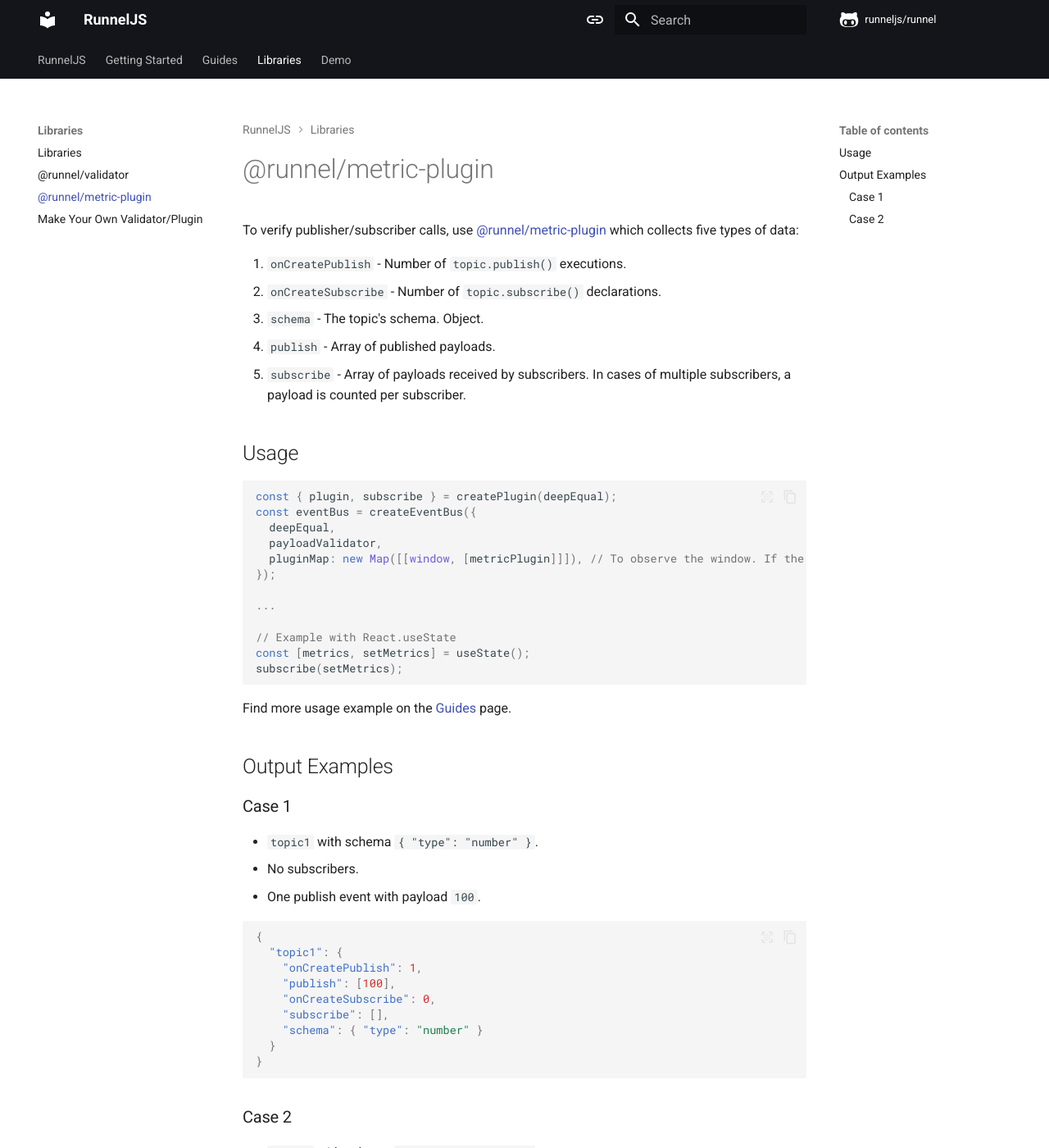
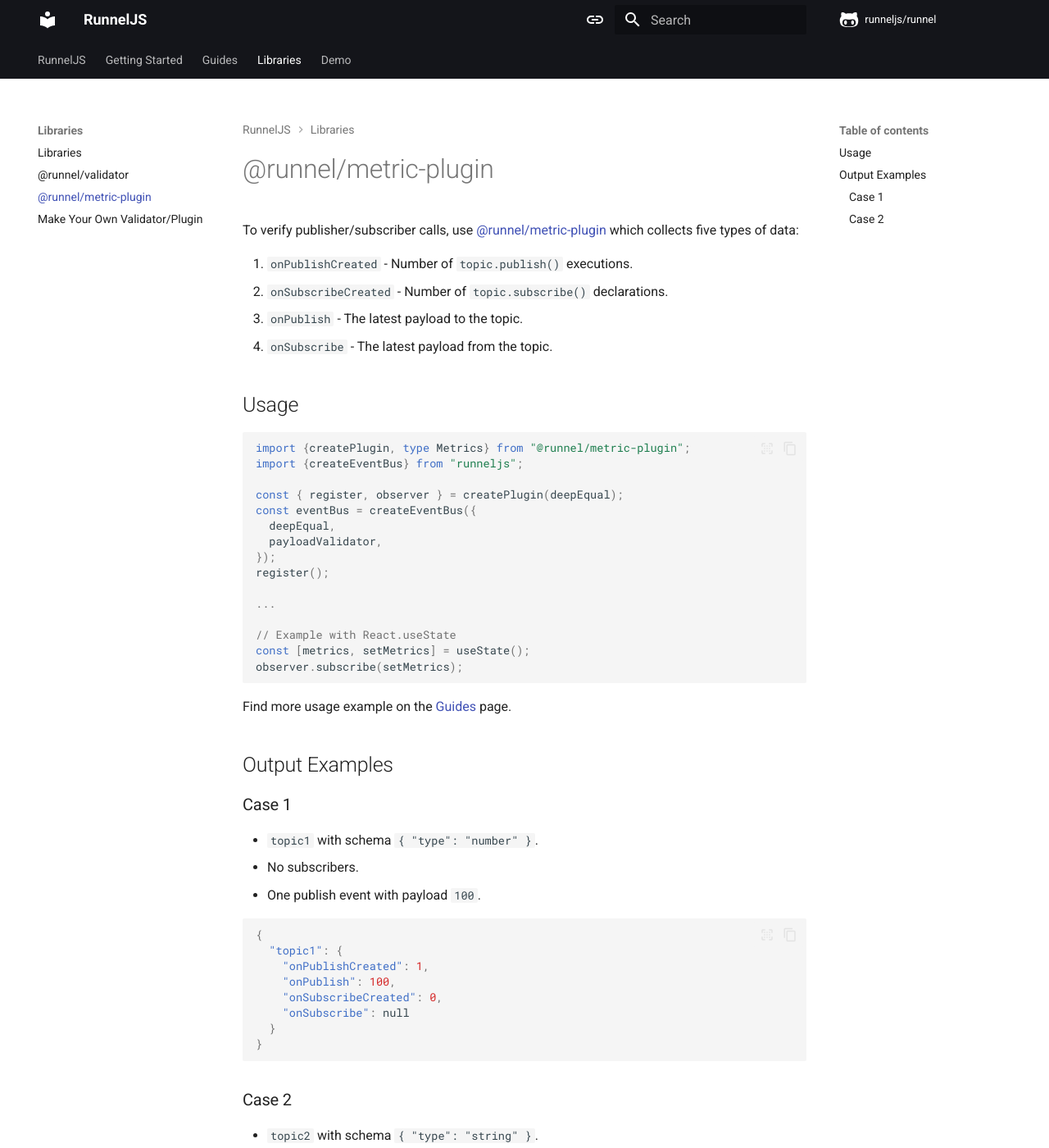
Before and after one commit to runneljs/docs, an MkDocs documentation site: the page built from docs/libraries/runnel-metric-plugin.md, in a window 1280 px wide and 1400 px high. Shown: the whole window at 82% size. Built offline with MkDocs 1.6.1 and Material for MkDocs 9.7.7, drawn with Linux system fonts in a browser that asks for light colours; comment, search, counter and statistics services are not loaded; some of the changed text lies outside the part shown.

Commit message:
[#customEvents] New way to integrate plugins

````diff
--- a/docs/libraries/runnel-metric-plugin.md
+++ b/docs/libraries/runnel-metric-plugin.md
@@ -2,27 +2,29 @@
 
 To verify publisher/subscriber calls, use [@runnel/metric-plugin](https://www.npmjs.com/package/@runnel/metric-plugin) which collects five types of data:
 
-1. `onCreatePublish` - Number of `topic.publish()` executions.
-1. `onCreateSubscribe` - Number of `topic.subscribe()` declarations.
-1. `schema` - The topic's schema. Object.
-1. `publish` - Array of published payloads.
-1. `subscribe` - Array of payloads received by subscribers. In cases of multiple subscribers, a payload is counted per subscriber.
+1. `onPublishCreated` - Number of `topic.publish()` executions.
+1. `onSubscribeCreated` - Number of `topic.subscribe()` declarations.
+1. `onPublish` - The latest payload to the topic.
+1. `onSubscribe` - The latest payload from the topic.
 
 ## Usage
 
 ```ts
-const { plugin, subscribe } = createPlugin(deepEqual);
+import {createPlugin, type Metrics} from "@runnel/metric-plugin";
+import {createEventBus} from "runneljs";
+
+const { register, observer } = createPlugin(deepEqual);
 const eventBus = createEventBus({
   deepEqual,
   payloadValidator,
-  pluginMap: new Map([[window, [metricPlugin]]]), // To observe the window. If the `scope` is smaller than the specified plugin scope, the specified plugin will not function.
 });
+register();
 
 ...
 
 // Example with React.useState
 const [metrics, setMetrics] = useState();
-subscribe(setMetrics);
+observer.subscribe(setMetrics);
 ```
 
 Find more usage example on the [Guides](../guides.md) page.
@@ -38,11 +40,10 @@ Find more usage example on the [Guides](../guides.md) page.
 ```json
 {
   "topic1": {
-    "onCreatePublish": 1,
-    "publish": [100],
-    "onCreateSubscribe": 0,
-    "subscribe": [],
-    "schema": { "type": "number" }
+    "onPublishCreated": 1,
+    "onPublish": 100,
+    "onSubscribeCreated": 0,
+    "onSubscribe": null
   }
 }
 ```
@@ -56,11 +57,10 @@ Find more usage example on the [Guides](../guides.md) page.
 ```json
 {
   "topic2": {
-    "onCreatePublish": 0,
-    "publish": [],
-    "onCreateSubscribe": 1,
-    "subscribe": [],
-    "schema": { "type": "string" }
+    "onPublishCreated": 0,
+    "onPublish": null,
+    "onSubscribeCreated": 1,
+    "onSubscribe": null
   }
 }
 ```
````
Also changed, not shown: docs/getting-started/example-react.md (+3 -4 lines), docs/guides.md (+4 -5 lines), docs/libraries/make-your-own.md (+10 -15 lines).
